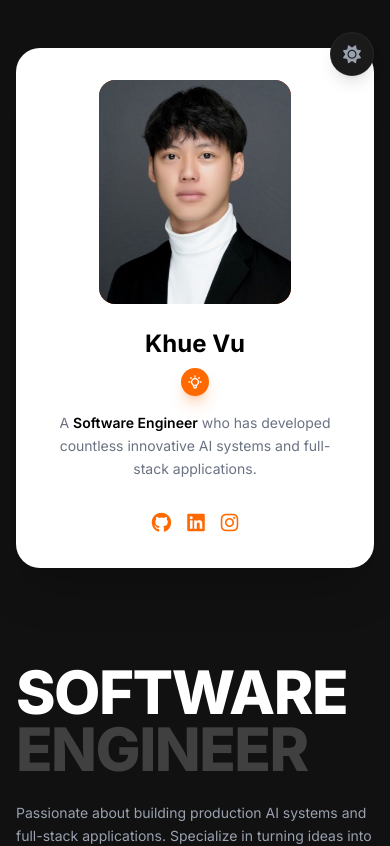
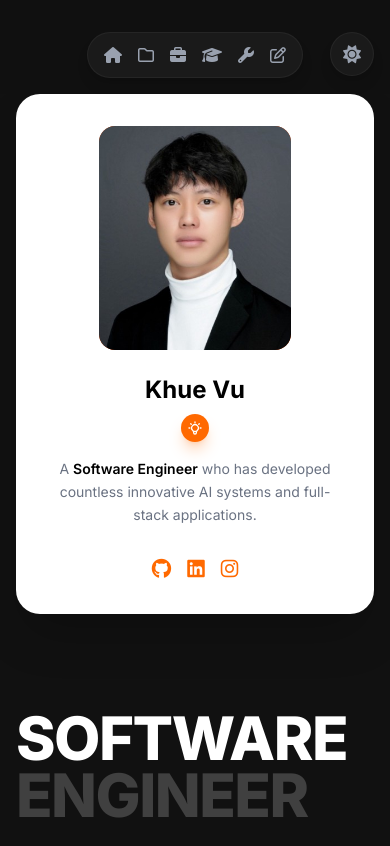
Before and after one commit to kvv190001/vivukhue-portfolio, a Next.js app: page / in a window 390 px wide. Shown: the top 846 px of the page. Built offline with nearby package versions, Linux system fonts and the light colour scheme.

Commit message:
mobile optimization

```diff
--- a/components/layout/TopNav.tsx
+++ b/components/layout/TopNav.tsx
@@ -2,8 +2,8 @@ import { navLinks } from "@/data/profile";
 
 export default function TopNav() {
   return (
-    <nav className="hidden lg:flex justify-center">
-      <div className="flex items-center gap-8 bg-[#1a1a1a] light:bg-white border border-white/5 light:border-black/10 rounded-full px-6 py-3 shadow-lg text-gray-400 light:text-gray-500">
+    <nav className="flex justify-center">
+      <div className="flex items-center gap-4 sm:gap-6 lg:gap-8 bg-[#1a1a1a] light:bg-white border border-white/5 light:border-black/10 rounded-full px-4 sm:px-5 lg:px-6 py-2.5 lg:py-3 shadow-lg text-gray-400 light:text-gray-500 max-w-full overflow-x-auto">
         {navLinks.map((link) => (
           <a
             key={link.label}
--- a/components/sections/Tools.tsx
+++ b/components/sections/Tools.tsx
@@ -8,7 +8,7 @@ export default function Tools() {
   return (
     <section className="space-y-8" id="tools">
       <Reveal>
-        <SectionTitle lines={["PREMIUM", "TOOLS"]} />
+        <SectionTitle lines={["TECH", "STACK"]} />
       </Reveal>
       <StaggerGroup className="grid grid-cols-1 sm:grid-cols-2 gap-x-8 gap-y-6">
         {tools.map((tool) => (
```
